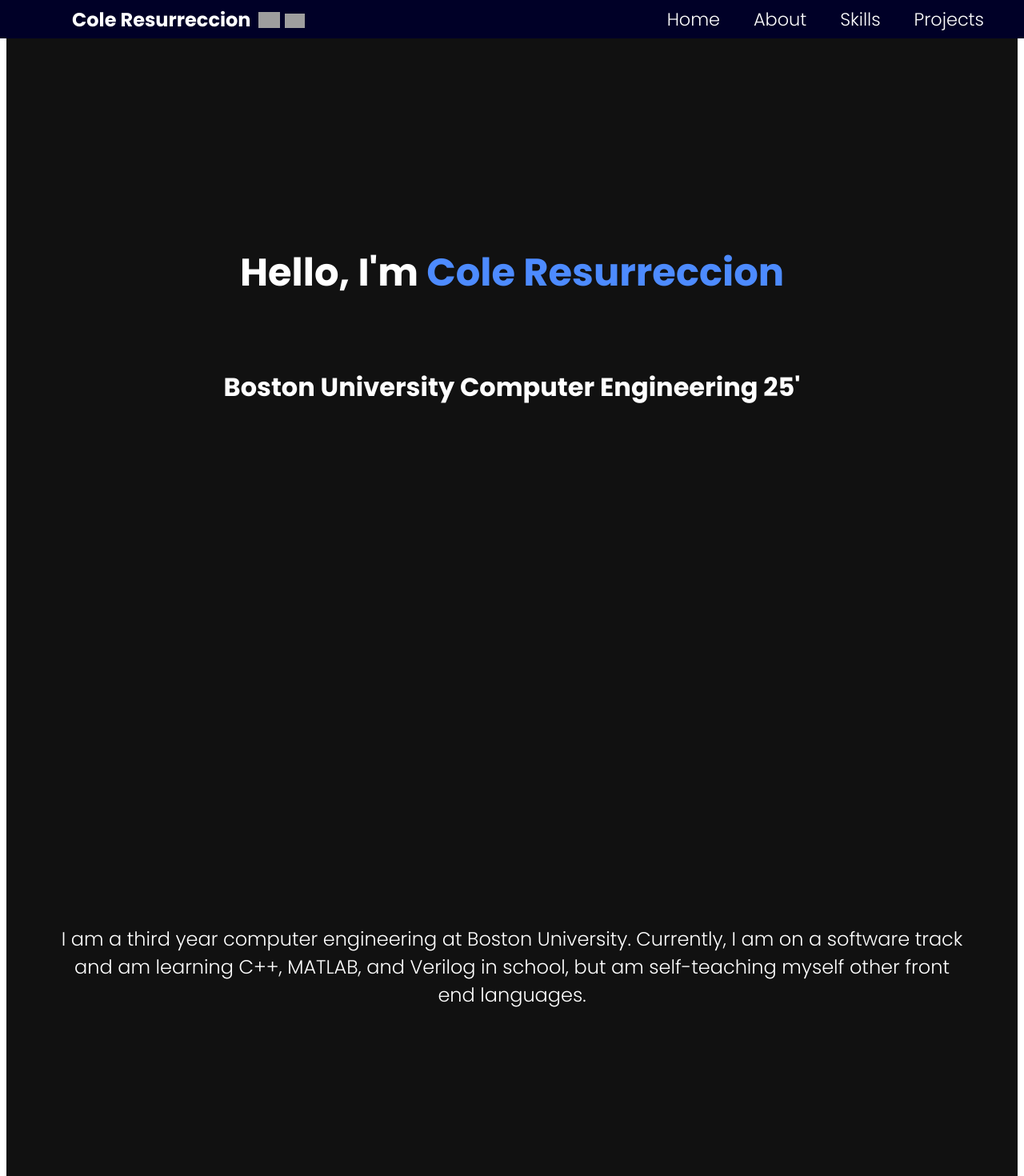
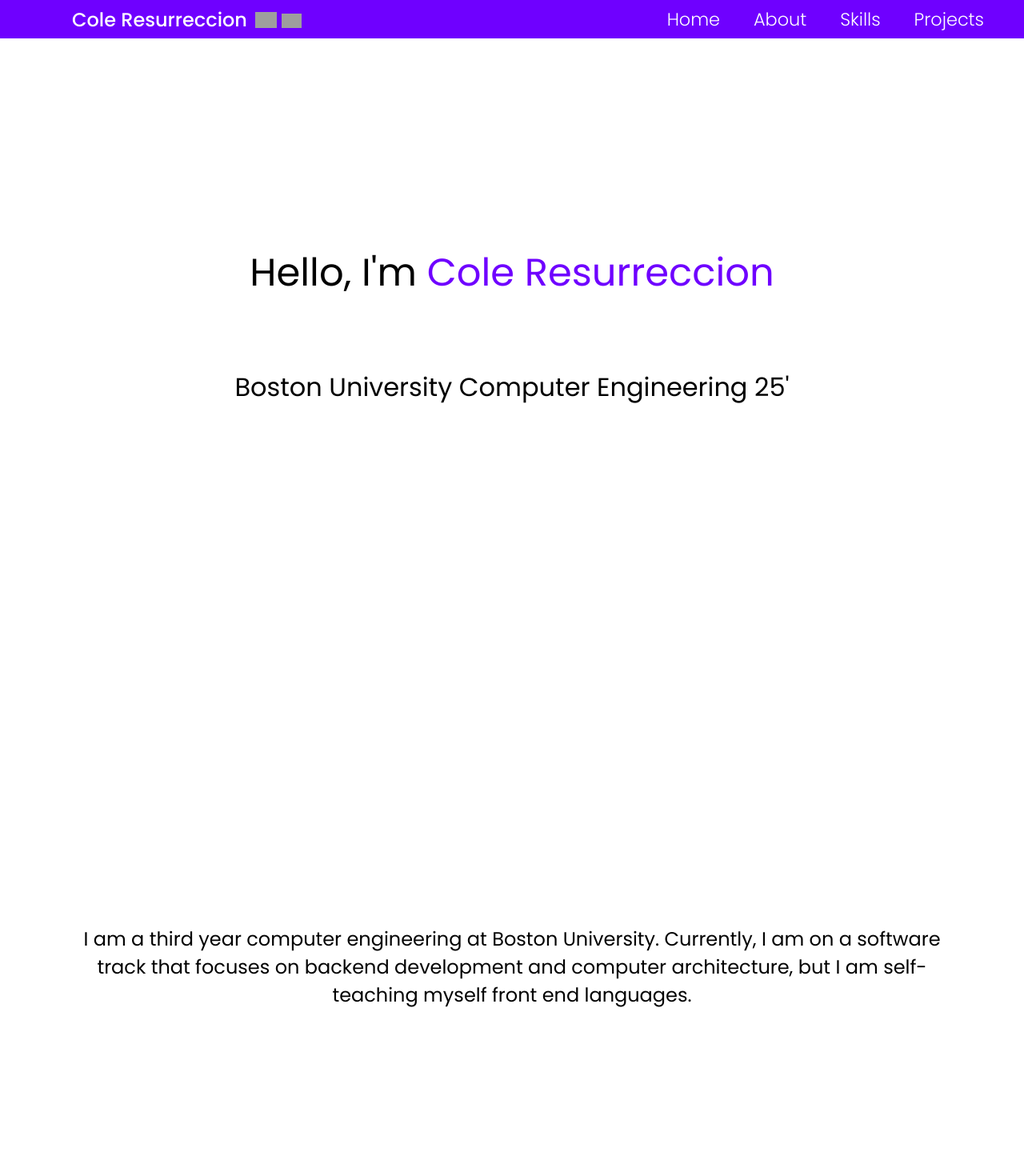
Before and after one commit to calsfu/calsfu.github.io, a SvelteKit app: page / in a window 1280 px wide. Shown: the top 1470 px of the page at 80% size. Built offline with nearby package versions, Linux system fonts and the light colour scheme; grey boxes are pictures that could not be loaded.

Commit message:
Updated about

```diff
--- a/src/routes/+page.svelte
+++ b/src/routes/+page.svelte
@@ -1,6 +1,6 @@
 <script>
     let y = 50;
-    let darkMode = true;
+    let darkMode = false;
     function scrollToHome() {
         window.scrollTo({
             top: 0,
@@ -49,7 +49,7 @@
                 <li class="topLeft">
                     <ul class="guide">
                         <li style="display:flex; flex-direction:row; align-items: center; justify-content:center;    ">
-                            <button on:click={scrollToHome} id="mainBut">Cole Resurreccion</button>
+                            <button on:click={scrollToHome} id="mainBut" style="font-weight: 500;">Cole Resurreccion</button>
                             <a href="https://github.com/calsfu" target="_blank" rel="noopener noreferrer"><img src="/src/lib/images/github-mark-white.png" alt="logo" class="logo"></a>
                             <button on:click={toggleLightMode} tabindex="0" style="background-color:transparent; border:0px; cursor:pointer"><img style=" width:25px; height:auto; margin-top:7px;"src="/src/lib/images/moon-svgrepo-com.svg" alt="nightmode"></button>
                         </li>
@@ -74,12 +74,11 @@
             </ul>
         </nav>
         <section id="home" class="home">
-            <h1>Hello, I'm <span class="color_name">Cole Resurreccion</span></h1>
-            <h4>Boston University Computer Engineering 25'</h4>
+            <h1 style="font-weight: 400; font-family: 'Poppins', sans-serif;">Hello, I'm <span class="color_name">Cole Resurreccion</span></h1>
+            <h4 style="font-weight: 400;">Boston University Computer Engineering 25'</h4>
         </section>
         <section id="about" class="about">
-            <p>I am a third year computer engineering at Boston University. Currently, I am on a software track and am learning C++, MATLAB, and Verilog in school, but am self-teaching myself
-                other front end languages.
+            <p>I am a third year computer engineering at Boston University. Currently, I am on a software track that focuses on backend development and computer architecture, but I am self-teaching myself front end languages.
             </p>
         </section>
         <section class = "skills">
@@ -299,13 +298,13 @@
                     <img src="/src/lib/images/pokemon.png" alt="Model Processor" class="projectImg">
                 </div>
             </div>
-            <p style="color: var(--text-color);">Find more <a href="https://github.com/calsfu?tab=repositories">here</a></p>
+            <p style="color: var(--text-color);">Find more <a href="https://github.com/calsfu" target="_blank" rel="noopener noreferrer">here</a></p>
         </section>
         <section class="footer">
             <div class="footerInfo">
                 <a href="https://github.com/calsfu" target="_blank" rel="noopener noreferrer"><img src="/src/lib/images/github-mark-white.png" alt="logo" class="logo"></a>
                 <p>Made by Cole Resurreccion</p>
-                <a href="mailto::business@gmail.com" target="_blank" rel="noopener noreferrer">Contact Me</a>
+                <a href="mailto::coler2366@gmail.com" target="_blank" rel="noopener noreferrer">Contact Me</a>
             </div>
         </section>
     </div>
@@ -313,8 +312,19 @@
 </body>
 
 <style>
-    @import url('https://fonts.googleapis.com/css2?family=Poppins:wght@200;300;700&display=swap');
+    @import url('https://fonts.googleapis.com/css2?family=Poppins:wght@200;300;400;500;700&display=swap');
     :root {
+
+        --background-color: white;
+        --header-color: rgb(111, 0, 255);
+        --colored-text: rgb(111, 0, 255);
+        --project-colored-text: white;
+        --text-color: black;
+        --white: white;
+        --skill-text: rgb(111, 0, 255);
+        --skill-icon: rgb(71, 0, 163);
+    }
+    :root[data-theme='dark'] {
         --background-color: rgb(17, 17, 17);
         --header-color: rgb(0, 0, 39)   ;
         --colored-text: rgb(77, 139, 255);
@@ -324,16 +334,6 @@
         --skill-text: rgb(39, 39, 39);
         --skill-icon: rgb(70, 70, 70);
 
-    }
-    :root[data-theme='light'] {
-        --background-color: white;
-        --header-color: rgb(111, 0, 255);
-        --colored-text: rgb(111, 0, 255);
-        --project-colored-text: white;
-        --text-color: black;
-        --white: white;
-        --skill-text: rgb(111, 0, 255);
-        --skill-icon: rgb(71, 0, 163);
   }
     body {
         background-color: var(--background-color);
@@ -453,6 +453,7 @@
         justify-content: center;
         align-items: center;
         height: 100vh;
+        font-weight: 300;
     }
     .about {
         display: flex;
@@ -496,7 +497,6 @@
         grid-template-columns: max-content 1fr;
         grid-template-rows: 1fr;
         background-color: var(--skill-text);
-
         /* display: flex;
         flex-direction: column;
         align-items: center;
@@ -542,6 +542,7 @@
     }
     .textBox {
         background-color: var(--header-color);
+        border-radius: 4%;
         height: fit-content;
         margin-top: 2%;
         padding: 4%;
```
